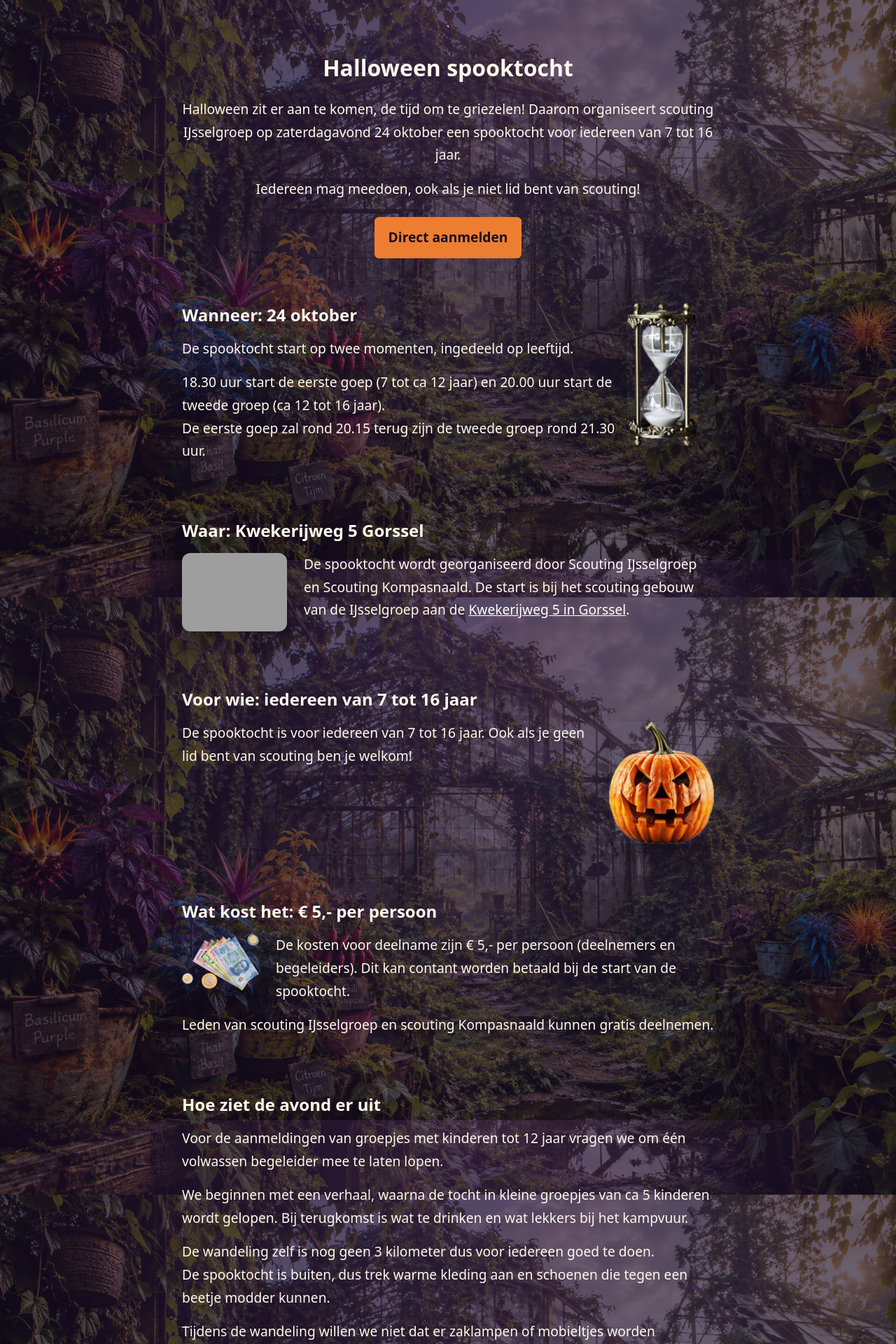
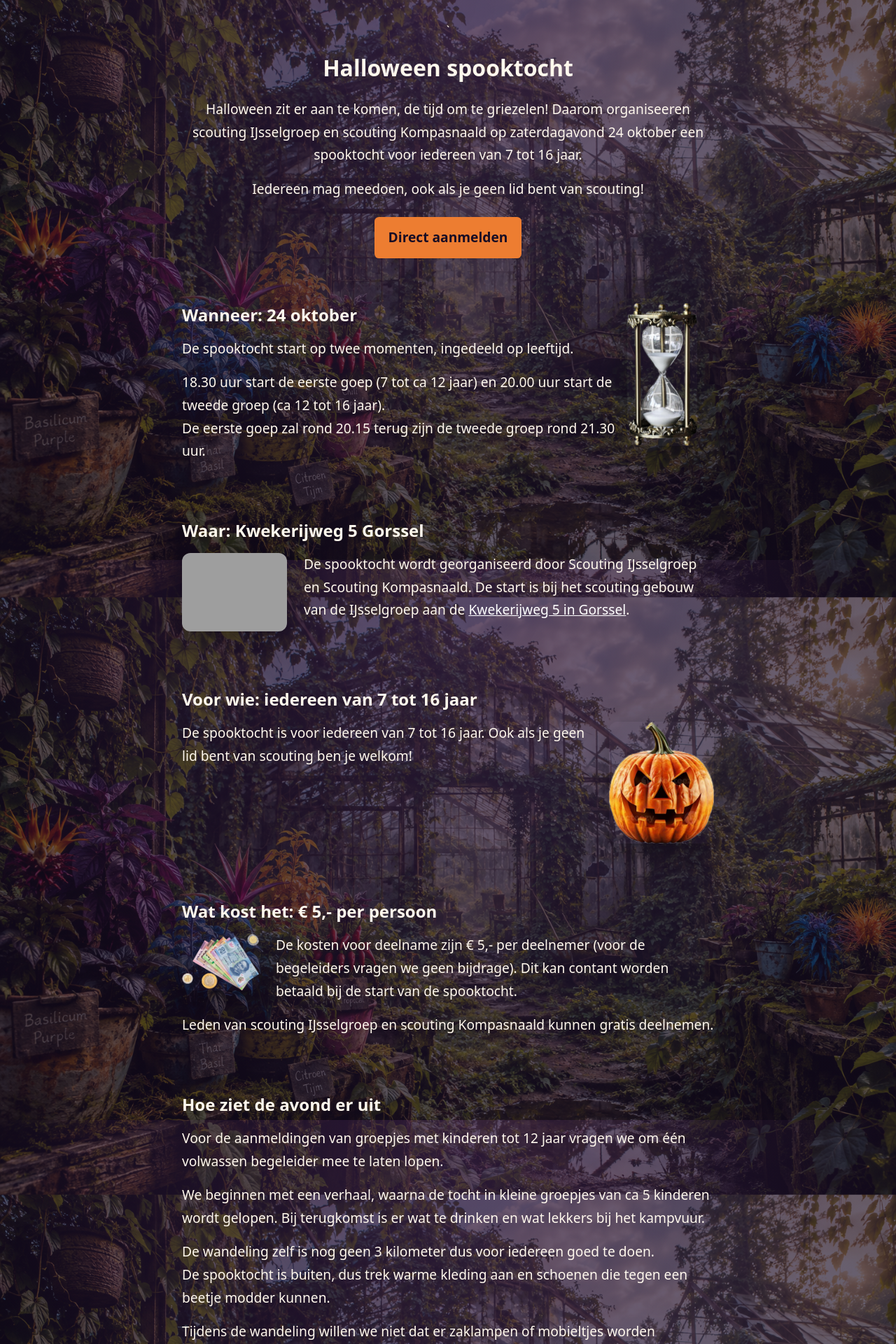
Before and after one commit to pikoe/halloween.scouting-ijsselgroep.nl, a PHP site: page / in a window 1280 px wide. Shown: the top 1920 px of the page at 70% size. Run offline with PHP 8.4, Linux system fonts and the light colour scheme; grey boxes are pictures that could not be loaded.

Commit message:
teksten nagelopen

```diff
--- a/public/index.php
+++ b/public/index.php
@@ -584,8 +584,8 @@ if ($_SERVER['REQUEST_METHOD'] === 'POST') {
 <body>
 	<main>
 		<h1>Halloween spooktocht</h1>
-		<p>Halloween zit er aan te komen, de tijd om te griezelen! Daarom organiseert scouting IJsselgroep op zaterdagavond 24 oktober een spooktocht voor iedereen van 7 tot 16 jaar.</p>
-		<p>Iedereen mag meedoen, ook als je niet lid bent van scouting!</p>
+		<p>Halloween zit er aan te komen, de tijd om te griezelen! Daarom organiseeren scouting IJsselgroep en scouting Kompasnaald op zaterdagavond 24 oktober een spooktocht voor iedereen van 7 tot 16 jaar.</p>
+		<p>Iedereen mag meedoen, ook als je geen lid bent van scouting!</p>
 
 		<p class="registration-cta"><a class="submit-button" href="#aanmelden">Direct aanmelden</a></p>
 
@@ -612,7 +612,7 @@ if ($_SERVER['REQUEST_METHOD'] === 'POST') {
 		<div class="info-block">
 			<h2>Wat kost het: € 5,- per persoon</h2>
 			<img class="pesos" src="img/pesos-mexican.png" alt="Pesos Mexican" />
-			<p>De kosten voor deelname zijn € 5,- per persoon (deelnemers en begeleiders). Dit kan contant worden betaald bij de start van de spooktocht.</p>
+			<p>De kosten voor deelname zijn € 5,- per deelnemer (voor de begeleiders vragen we geen bijdrage). Dit kan contant worden betaald bij de start van de spooktocht.</p>
 			<p>Leden van scouting IJsselgroep en scouting Kompasnaald kunnen gratis deelnemen.</p>
 		</div>
 
@@ -620,7 +620,7 @@ if ($_SERVER['REQUEST_METHOD'] === 'POST') {
 		<div class="info-block">
 			<h2>Hoe ziet de avond er uit</h2>
 			<p>Voor de aanmeldingen van groepjes met kinderen tot 12 jaar vragen we om één volwassen begeleider mee te laten lopen.</p>
-			<p>We beginnen met een verhaal, waarna de tocht in kleine groepjes van ca 5 kinderen wordt gelopen. Bij terugkomst is wat te drinken en wat lekkers bij het kampvuur.</p>
+			<p>We beginnen met een verhaal, waarna de tocht in kleine groepjes van ca 5 kinderen wordt gelopen. Bij terugkomst is er wat te drinken en wat lekkers bij het kampvuur.</p>
 			<p>De wandeling zelf is nog geen 3 kilometer dus voor iedereen goed te doen.<br />
 				De spooktocht is buiten, dus trek warme kleding aan en schoenen die tegen een beetje modder kunnen.</p>
 			<p>Tijdens de wandeling willen we niet dat er zaklampen of mobieltjes worden gebruikt, zodat iedereen de ervaring van de 	tocht beleeft.</p>
```
